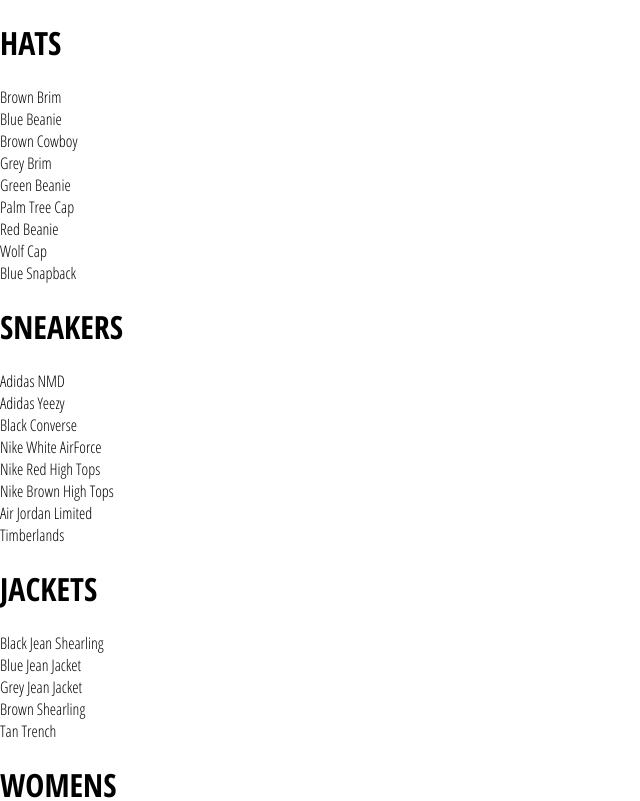
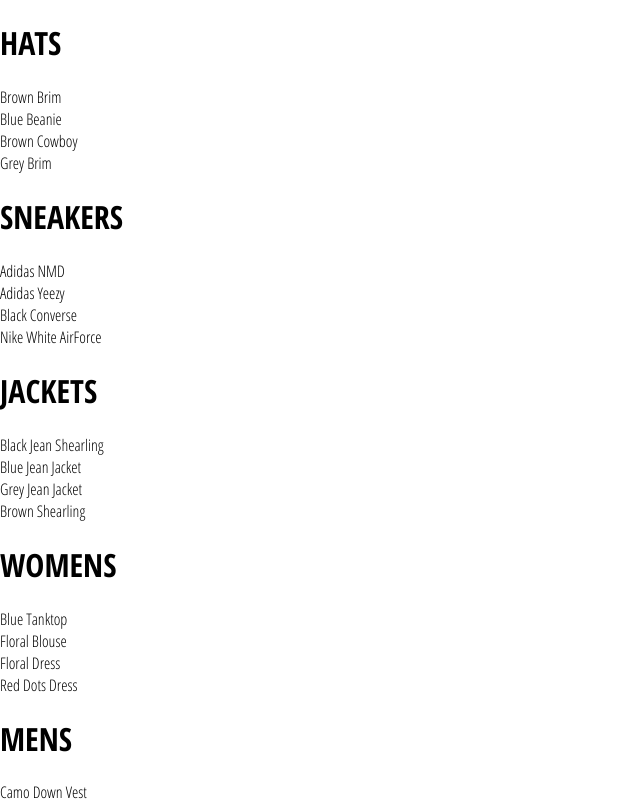
Before and after one commit to badjatya/bazzar, a React (Create React App) app: page /shop in a window 1280 px wide. Shown: the top 801 px of the page, without its empty margins (0-640 px from the left). Built offline with nearby package versions, Linux system fonts and the light colour scheme.

Commit message:
Filter on Collection Preview

```diff
--- a/src/components/collection-preview/collection-preview.component.jsx
+++ b/src/components/collection-preview/collection-preview.component.jsx
@@ -5,7 +5,7 @@
         <h1 className="title">{title.toUpperCase()}</h1>
         <div className="preview">
             {
-                items.map(item => (
+                items.filter((item,index) => index < 4).map(item => (
                     <div key={item.id}>{item.name}</div>
                 ))
             }
```
